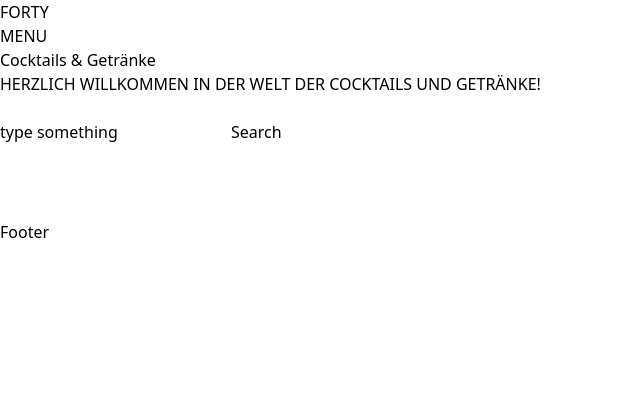
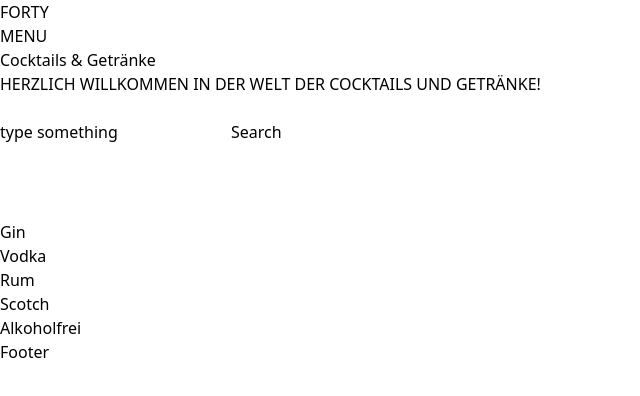
Before and after one commit to g-hoost/Forty, a React (Create React App) app: page / in a window 1280 px wide. Shown: the top 396 px of the page, without its empty margins (0-640 px from the left). Built offline with nearby package versions, Linux system fonts and the light colour scheme.

Commit message:
Fetch und Router läuft endlich

```diff
--- a/src/App.js
+++ b/src/App.js
@@ -9,8 +9,8 @@ import DrinkUpload from "./Components/DrinkUpload";
 import Footer from "./Components/Footer";
 import Grid from "./Components/Grid";
 import Header from "./Components/Header";
-import Homepage from "./Components/Homepage";
-import DrinkTile from "./Components/DrinkTile";
+// import Homepage from "./Components/Homepage";
+// import DrinkTile from "./Components/DrinkTile";
 
 class App extends Component {
   constructor(props) {
@@ -35,10 +35,10 @@ class App extends Component {
             <DrinkDetailPage />
           </Route>
           <Route path="/:category">
-            <Grid />
+            <Grid key={1} />
           </Route>
-          <Route path="/">
-            <Grid content={this.state.categories} />
+          <Route exact path="/">
+            <Grid key={2} content={this.state.categories} />
           </Route>
         </Switch>
         <Footer />
--- a/src/Components/DrinkTile.js
+++ b/src/Components/DrinkTile.js
@@ -1,6 +1,6 @@
 const DrinkTile = (props) => {
   console.log(props.content);
-  return <h1>Drink Tileingklnfvklnfgvklnfdklndfv dfkllk svk v fd</h1>;
+  return <h1>{props.name}</h1>;
 };
 
 export default DrinkTile;
--- a/src/Components/Grid.js
+++ b/src/Components/Grid.js
@@ -9,6 +9,7 @@ import {
 
 import { Component } from "react";
 import MainTile from "./MainTile";
+import DrinkTile from "./DrinkTile";
 import { withRouter } from "react-router";
 
 class Grid extends Component {
@@ -22,12 +23,12 @@ class Grid extends Component {
 
   componentDidMount() {
     if (this.props.content) {
-      // Hier Getränke Array in items packen
+      this.setState({ items: this.props.content });
     } else {
       const urlCategory = this.props.match.params.category;
 
       getAllDrinksByCategory(urlCategory).then((result) =>
-        this.setState({ items: result })
+        this.setState({ items: result.drinks })
       );
     }
   }
@@ -35,9 +36,16 @@ class Grid extends Component {
   render() {
     return (
       <>
-        {this.props.content.categories &&
-          this.props.content.categories.map((categorie, index) => (
-            <MainTile key={index} name={categorie} />
+        {this.state.items &&
+          this.state.items.map((categorie, index) => (
+            <div key={index}>
+              {categorie.strDrink ? (
+                <DrinkTile key={index} name={categorie.strDrink} />
+              ) : (
+                <MainTile key={index} name={categorie} />
+              )}
+              {/* <h3>{categorie}</h3> */}
+            </div>
           ))}
       </>
     );
--- a/src/Components/MainTile.js
+++ b/src/Components/MainTile.js
@@ -4,7 +4,6 @@ const MainTile = (props) => {
   return (
     <Link to={`/${props.name}`}>
       <h1>{props.name}</h1>
-      <p>Lorem bla bla bla</p>
     </Link>
   );
 };
```
